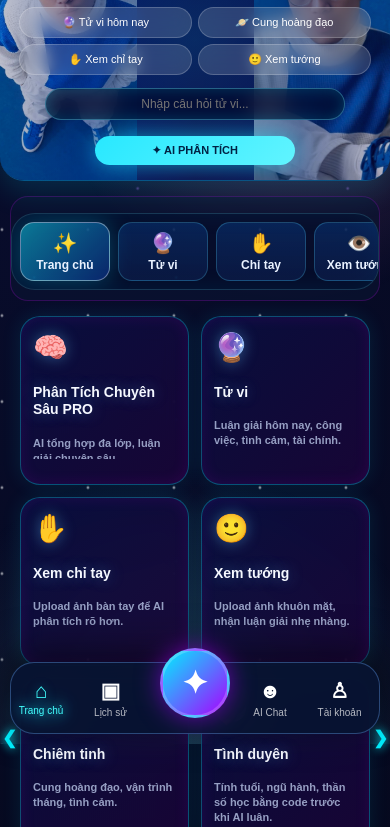
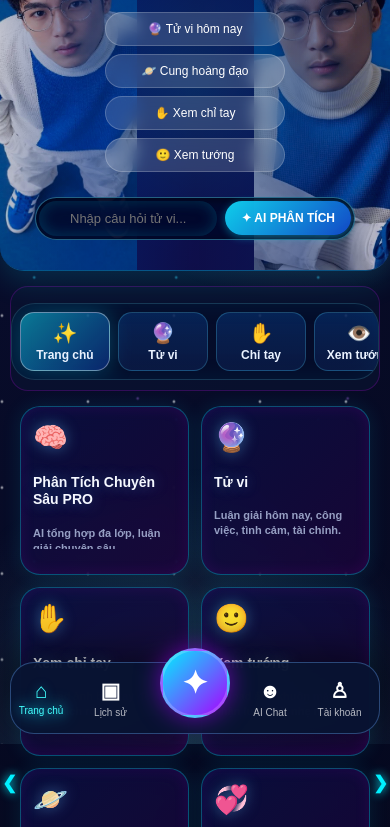
Before and after one commit to sybinh200996/tuvi, a website: page public/mobile.html in a window 390 px wide. Shown: the part 100-927 px from the top of the page. Drawn offline with nearby package versions, Linux system fonts and the light colour scheme; no server answers.

Commit message:
Re-layout banner: vertical tabs, inline search button

```diff
--- a/public/mobile-style.css
+++ b/public/mobile-style.css
@@ -921,3 +921,66 @@ body {
     max-width: 35% !important;
   }
 }
+
+
+/* ========================================================
+   BANNER ADJUSTMENTS: VERTICAL TABS & INLINE SEARCH BUTTON
+======================================================== */
+@media (max-width: 900px) {
+  /* 1. Vertical tabs in the middle */
+  .hero-actions.quick {
+    display: flex !important;
+    flex-direction: column !important;
+    align-items: center !important;
+    gap: 8px !important;
+    margin: 10px auto !important;
+    width: 100% !important;
+  }
+  .hero-actions.quick button {
+    width: auto !important;
+    min-width: 180px !important; /* Rút ngắn khung tab lại cho hợp lý */
+    max-width: 250px !important;
+    padding: 9px 15px !important;
+    font-size: 12px !important;
+  }
+
+  /* 2. Button inside input box */
+  .hero-search {
+    display: flex !important;
+    flex-direction: row !important;
+    align-items: center !important;
+    position: relative !important;
+    width: 90% !important;
+    max-width: 320px !important;
+    margin: 15px auto !important;
+    padding: 3px !important;
+    background: rgba(0,8,40,0.85) !important;
+    border: 1px solid rgba(91,225,255,0.4) !important;
+    border-radius: 99px !important;
+    box-shadow: inset 0 2px 10px rgba(0,0,0,0.5) !important;
+  }
+  .hero-search input {
+    flex: 1 1 auto !important;
+    background: transparent !important;
+    border: none !important;
+    margin: 0 !important;
+    padding: 10px 15px !important;
+    color: #dbfbff !important;
+    font-size: 13px !important;
+    width: 100% !important;
+  }
+  .hero-search button {
+    flex: 0 0 auto !important;
+    margin: 0 !important;
+    padding: 10px 16px !important;
+    border-radius: 99px !important;
+    background: linear-gradient(135deg, rgba(16,227,255,0.9), rgba(18,78,214,0.9)) !important;
+    border: none !important;
+    color: #fff !important;
+    font-weight: bold !important;
+    font-size: 12px !important;
+    white-space: nowrap !important;
+    width: auto !important;
+    box-shadow: 0 2px 8px rgba(0,221,255,0.4) !important;
+  }
+}
```
Also changed, not shown: fix-banner-layout.cjs (+48 -97 lines).
